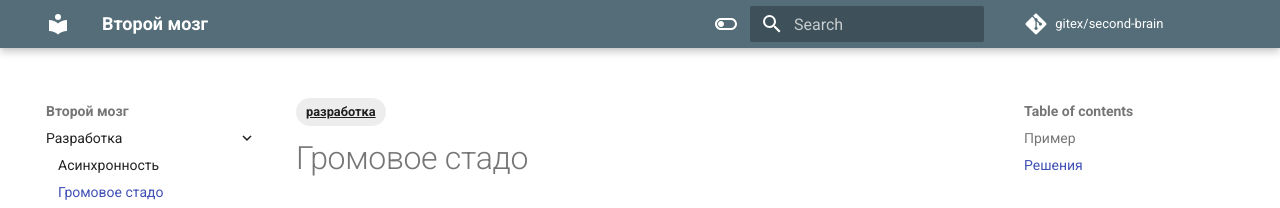
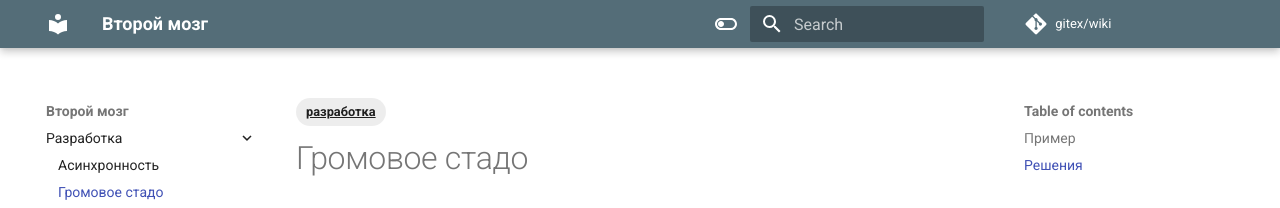
Before and after one commit to gitex/wiki, an MkDocs documentation site: the page built from docs/thundering_herd.md, in a window 1280 px wide. Shown: the top 208 px of the page. Built offline with MkDocs 1.6.1 and Material for MkDocs 9.7.7, drawn with Linux system fonts in a browser that asks for light colours; comment, search, counter and statistics services are not loaded.

Commit message:
build: change repository name and site_url

```diff
--- a/mkdocs.yml
+++ b/mkdocs.yml
@@ -2,6 +2,7 @@
 site_name: Второй мозг
 site_description: Сайт моих заметок
 site_author: Evgeniy Dorovatovskiy
+site_url: https://gitex.github.io/wiki
 nav:
   - Разработка:
     - Асинхронность: async.md
@@ -67,5 +68,5 @@ theme:
 
 extra_css: [stylesheets/extra.css]
 
-repo_name: gitex/second-brain
-repo_url: https://github.com/gitex/second-brain
+repo_name: gitex/wiki
+repo_url: https://github.com/gitex/wiki
```
